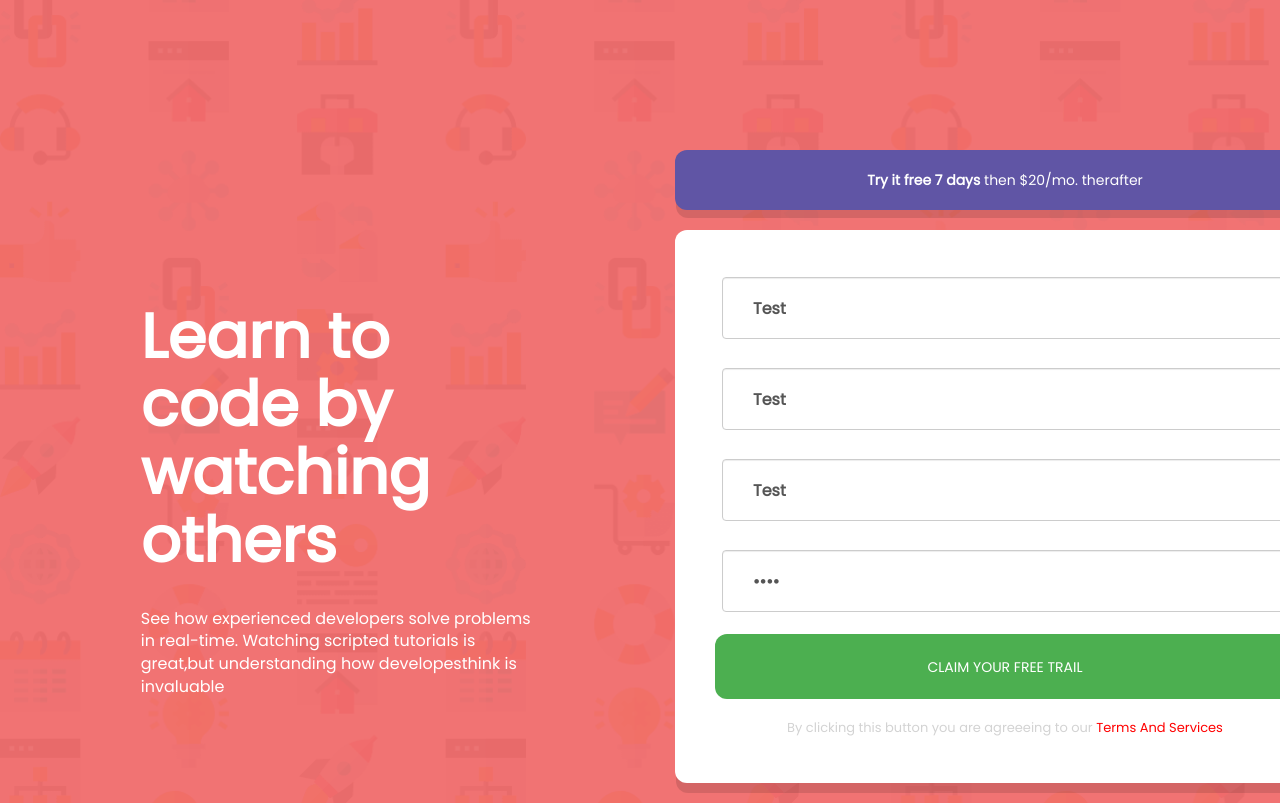
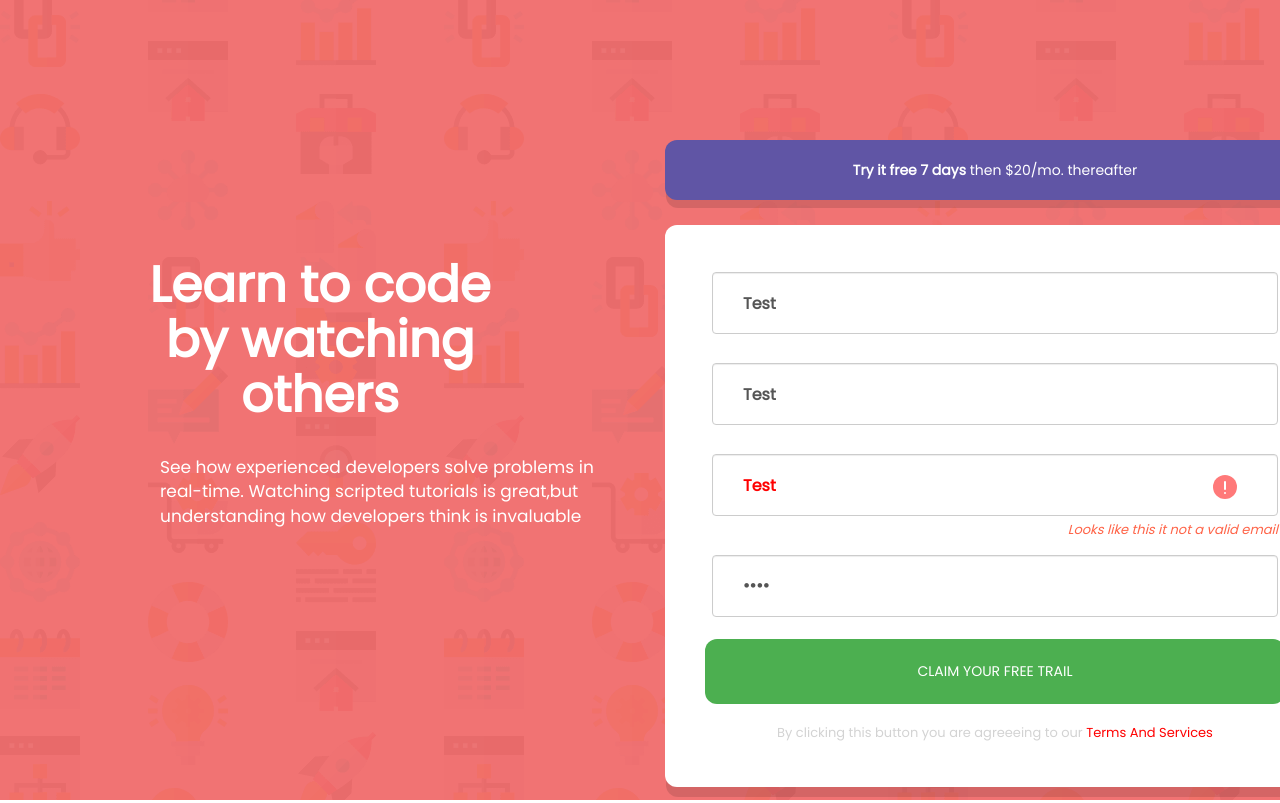
Before and after one commit to Colinpp1/SignUpApp, an Angular app: page / in a window 1280 px wide. Shown: the top 803 px of the page. Built offline with nearby package versions, Linux system fonts and the light colour scheme.

Commit message:
Validation Rules

```diff
--- a/src/app/app.component.css
+++ b/src/app/app.component.css
@@ -15,19 +15,19 @@
         font-family: "Poppins";
         font-weight: bolder;
         color:white;
-        font-size: 62px;
-        margin-top:27%;
-        margin-left:22%;
-        margin-right:20%
+        font-size: 50px;
+        margin-top:10vw;
+        margin-left:11vw;
+        margin-right:11vw;
+        text-align: center;
     }
 
     .SmallText{
-        font-size: medium;
-        font-weight:lighter;
+        font-size: 17px;
         margin-top:5%;
+        margin-left:25%;
         font-family: "Poppins";
-        margin-left:22%;
-        margin-right:16%;
+        margin-right:5%;
         color:white;
     }
     .Content {
--- a/src/app/app.component.html
+++ b/src/app/app.component.html
@@ -2,7 +2,7 @@
 <div class="Content">
    <div class="story-one">
   <h1 class="Heading">Learn to code by watching others</h1>
-  <p class="SmallText"> See how experienced developers solve problems in real-time. Watching scripted tutorials is great,but understanding how developesthink is invaluable</p>
+  <p class="SmallText"> See how experienced developers solve problems in real-time. Watching scripted tutorials is great,but understanding how developers think is invaluable</p>
   </div>
    <div class="story-two">
   <app-sign-up-form></app-sign-up-form>
--- a/src/app/sign-up-form/sign-up-form.component.css
+++ b/src/app/sign-up-form/sign-up-form.component.css
@@ -5,7 +5,7 @@
     box-shadow: 1px 10px rgba(0, 0, 0, 0.12);
     background-color: white;
     max-width: 660px;
-    margin:20px;
+    margin:10px;
   }
 
   .form-group {
@@ -25,7 +25,6 @@
     font-size:12pt;
 }
 
-
 .alert-message{
       margin-top:5px;
       margin-bottom:15px;
@@ -43,6 +42,7 @@
     min-height: 400vh;
     max-height: 300;
    }
+
 .main {
     flex: 1;
   }
@@ -87,8 +87,8 @@
     box-shadow: 1px 8px rgba(0, 0, 0, 0.12);
     background-color:#6055A5;
     max-width: 660px;
-    margin:20px;
-
+    margin:10px;
+    margin-bottom:25px;
 
   }
 
@@ -105,3 +105,13 @@
     margin:0;
     padding-left: 30px;
 }
+
+.error-img {
+    background: url(../../assets/img/icon-error.svg) no-repeat scroll 500px 20px;
+
+}
+
+.error-img-text{
+    background: url(../../assets/img/icon-error.svg) no-repeat scroll 500px 20px;
+    color:red;
+}
--- a/src/app/sign-up-form/sign-up-form.component.html
+++ b/src/app/sign-up-form/sign-up-form.component.html
@@ -1,15 +1,15 @@
 
 <div class="container ">
   <button  class="block claim_button">
-    <span style="font-weight:Bold;">Try it free 7 days</span>
-    <span style="font-weight:lighter;"> then $20/mo. therafter</span>
+    <span style="font-weight:Bolder;">Try it free 7 days</span>
+    <span style="font-weight:lighter;"> then $20/mo. thereafter </span>
   </button>
 
   <div class="example1">
   <div [hidden]="submitted">
     <form (ngSubmit)="onSubmit()" #heroForm="ngForm">
       <div class="form-group">
-        <input type="text" class="form-control" id="first_name" placeholder="First Name"
+        <input type="text" class="form-control" [ngClass]="{'error-img':model.first_name==''}" id="first_name" placeholder="First Name"
                required
                [(ngModel)]="model.first_name" name="first_name"
                #name="ngModel">
@@ -21,7 +21,7 @@
       </div>
 
       <div class="form-group">
-        <input type="text" class="form-control" id="last_name" placeholder="Last Name"
+        <input type="text" class="form-control" [ngClass]="{'error-img':model.last_name==''}" id="last_name" placeholder="Last Name"
                required
                [(ngModel)]="model.last_name" name="last_name"
                #name="ngModel"
@@ -35,18 +35,18 @@
       </div>
 
       <div class="form-group">
-        <input type="text" class="form-control" id="email" placeholder="Email"
+        <input type="text" class="form-control" [ngClass]="{'error-img-text':!validateEmail()}"id="email" placeholder="Email"
                required
                [(ngModel)]="model.email" name="email"
                #name="ngModel">
-               <div [hidden]="!model.email =='' "
+               <div [hidden]="validateEmail()"
                class="alert-message">
             Looks like this it not a valid email
           </div>
       </div>
 
       <div class="form-group">
-        <input type="password" class="form-control" id="password" placeholder="Password"
+        <input type="password" class="form-control" [ngClass]="{'error-img':model.password==''}"id="password" placeholder="Password"
                required
                [(ngModel)]="model.password" name="password"
                #name="ngModel">
--- a/src/app/sign-up-form/sign-up-form.component.ts
+++ b/src/app/sign-up-form/sign-up-form.component.ts
@@ -9,16 +9,19 @@ import {SignUp} from '../models/sign-up.model';
 })
 export class SignUpFormComponent implements OnInit {
 
-
   model = new SignUp('Test','Test','Test','Test');
   submitted  =false;
-
+  regexp;
   onSubmit() {  }
 
   newSignUp() {
     this.model = new SignUp("","","","");
   }
 
+  validateEmail(){
+    this.regexp = new RegExp(/^(([^<>()\[\]\\.,;:\s@"]+(\.[^<>()\[\]\\.,;:\s@"]+)*)|(".+"))@((\[[0-9]{1,3}\.[0-9]{1,3}\.[0-9]{1,3}\.[0-9]{1,3}])|(([a-zA-Z\-0-9]+\.)+[a-zA-Z]{2,}))$/);
+    return this.regexp.test(this.model.email);
+  }
   get diagnostic() { return JSON.stringify(this.model); }
 
   showFormControls(form:any){
@@ -31,4 +34,6 @@ export class SignUpFormComponent implements OnInit {
     this.model ;
   }
 
+
+
 }
```
Also changed, not shown: src/assets/img/icon-error.svg (added). Lines whose indentation alone changed are shown as unchanged.
